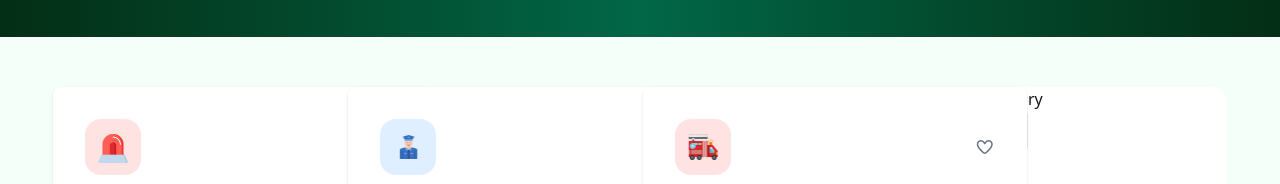
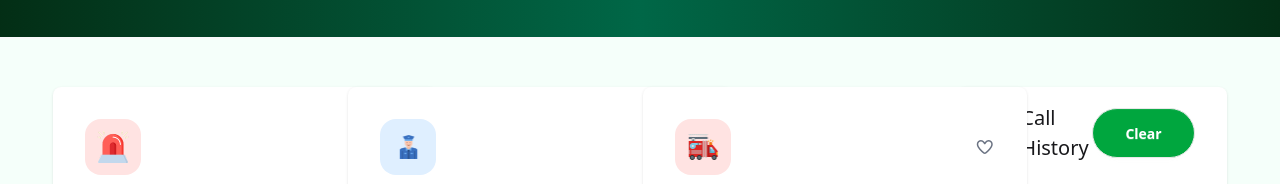
Before and after one commit to jisankhan5/asingment-5, a plain HTML site: page index.html in a window 1280 px wide. Shown: the part 331-515 px from the top of the page. Drawn offline with nearby package versions, Linux system fonts and the light colour scheme.

Commit message:
added main second section

```diff
--- a/index.html
+++ b/index.html
@@ -62,7 +62,6 @@
       </nav>
     </header>
     <main class="bg-[#F5FFFA] border-t-2 border-gray-50">
-      <section></section>
       <section class="mt-12 w-11/12 mx-auto md:grid grid-cols-12 gap-8 mb-5">
         <section class="col-span-9 ">
         <div class=" md:grid grid-cols-3 gap-3">
@@ -248,12 +247,21 @@
              </div>
         </div>
         </section>
-        <div class="bg-white rounded-2xl col-span-3 mt-5 md:mt-0">
-          <div>
-            <h3>Call History</h3>
+        <section class="bg-white rounded-lg col-span-3 mt-5 md:mt-0 shadow-sm w-[400px">
+          <div >
+          <div class="flex justify-between mx-8 mt-4 items-center">
+            <div>
+            <div class="flex items-center gap-3">
+            <i class="fa-solid fa-business-time text-[#5c5c5c80]"></i>
+           <h3 class="text-[20px] font-medium">Call History</h3>
+             </div>
           </div>
-          <button class="btn">Clear</button>
+          <button class="btn px-8 py-6 rounded-full bg-[#00a63e] text-white">Clear</button>
+         </div>
         </div>
+
+
+        </section>
       </section>
     </main>
   </body>
```
